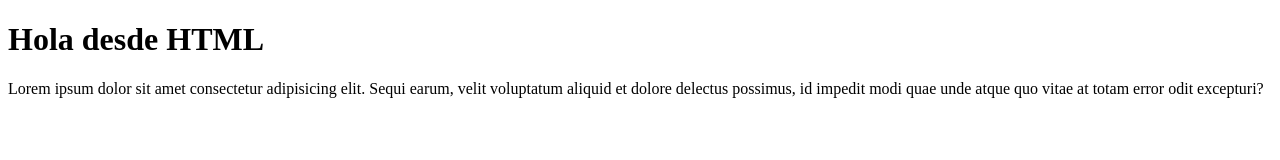
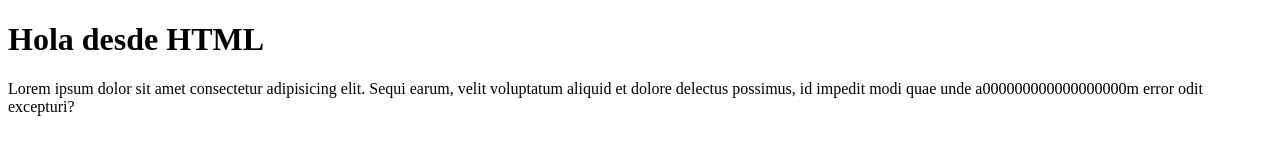
Before and after one commit to josepauluk/usodegit, a plain HTML site: page index.html in a window 1280 px wide. Drawn offline with Linux system fonts and the light colour scheme.

Commit message:
agreue ceros cerca del final

```diff
--- a/index.html
+++ b/index.html
@@ -8,7 +8,7 @@
 </head>
 <body>
     <h1>Hola desde HTML</h1>
-    <p>Lorem ipsum dolor sit amet consectetur adipisicing elit. Sequi earum, velit voluptatum aliquid et dolore delectus possimus, id impedit modi quae unde atque quo vitae at totam error odit excepturi?</p>
+    <p>Lorem ipsum dolor sit amet consectetur adipisicing elit. Sequi earum, velit voluptatum aliquid et dolore delectus possimus, id impedit modi quae unde a000000000000000000m error odit excepturi?</p>
 
 </body>
 </html>
```
